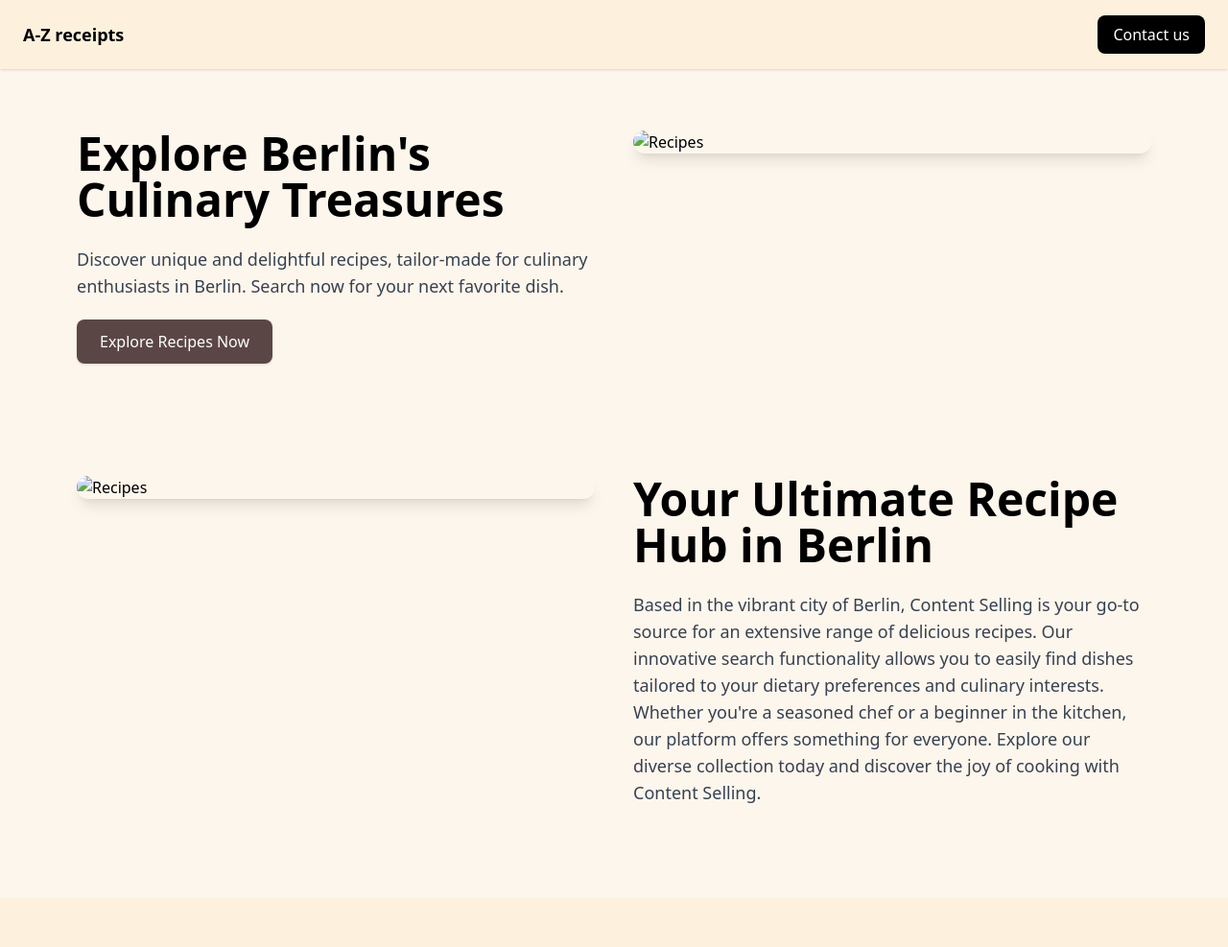
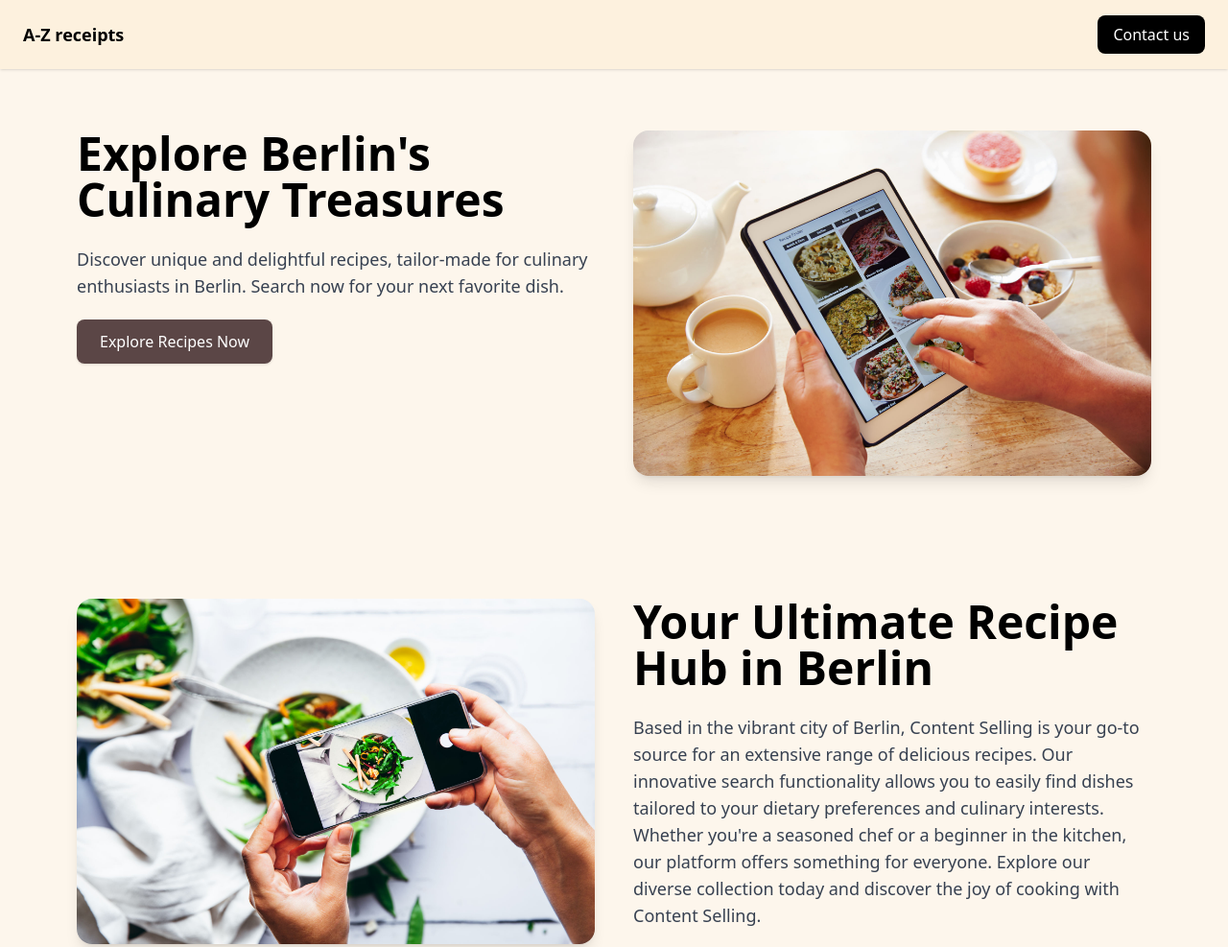
Before and after one commit to Unpicky/vercel, a website: page index.html in a window 1280 px wide. Shown: the top 987 px of the page at 96% size. Drawn offline with nearby package versions, Linux system fonts and the light colour scheme.

Commit message:
Update index.html
1 try with images

```diff
--- a/index.html
+++ b/index.html
@@ -30,7 +30,7 @@
 
     <!-- Image block -->
     <div class="lg:w-1/2">
-      <img src="first-image.jpg" alt="Recipes" class="rounded-2xl shadow-lg w-full object-cover">
+      <img src="Images/1Imagejpg.jpg" alt="Recipes" class="rounded-2xl shadow-lg w-full object-cover">
     </div>
   </section>
 
@@ -48,7 +48,7 @@
 
     <!-- Image block -->
     <div class="lg:w-1/2">
-      <img src="second-image.jpg" alt="Recipes" class="rounded-2xl shadow-lg w-full object-cover">
+      <img src="Images/2Imagejpg.jpg" alt="Recipes" class="rounded-2xl shadow-lg w-full object-cover">
     </div>
   </section>
 
```
